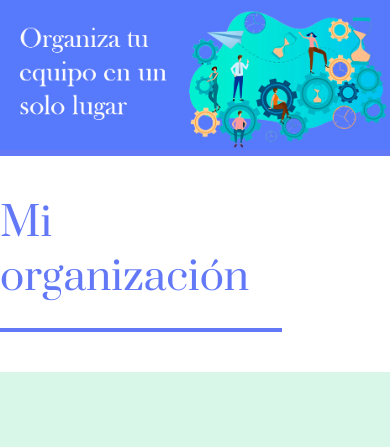
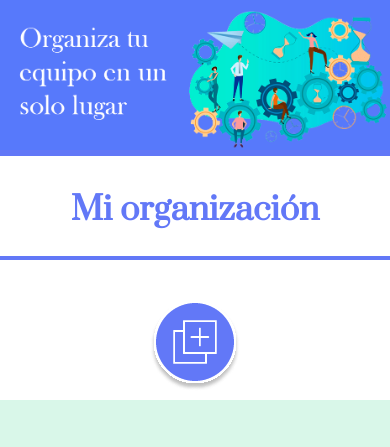
Before and after one commit to serigio04/Org, a React (Create React App) app: page / in a window 390 px wide. Shown: the top 447 px of the page. Built offline with nearby package versions, Linux system fonts and the light colour scheme.

Commit message:
Agregando responsive a la página

```diff
--- a/src/components/Footer/Footer.css
+++ b/src/components/Footer/Footer.css
@@ -9,7 +9,7 @@
     justify-content: space-between;
     color: #fff;
     font-family: 'Montserrat', sans-serif;
-    font-size: 20px;
+    font-size: 1.1rem;
 }
 
 .redes img{
@@ -20,3 +20,7 @@
     filter: invert(100);
     max-width: 24px;
 }
+
+.footer strong{
+    padding-left: 8%;
+}
--- a/src/components/listaOpciones/listaOpciones.css
+++ b/src/components/listaOpciones/listaOpciones.css
@@ -7,7 +7,7 @@
 }
 
 .listaOpciones #select-team{
-    min-width: 600px;
+    width: 70vw;
     background-color: #ffffff;
     box-shadow: 10px 10px 30px 0px rgba(0, 0, 0, 0.1);
     padding: 30px 20px;
@@ -15,3 +15,11 @@
     border: none;
     outline-color: #6278F7;
 }
+
+@media screen and (max-width: 340px) {
+    .listaOpciones #select-team{
+        min-width: 300px;
+        padding: 20px 15px;
+        font-size: 16px;
+    }
+}
--- a/src/components/miorg/miOrg.css
+++ b/src/components/miorg/miOrg.css
@@ -14,7 +14,27 @@
 }
 
 .orgSection img{
-    position: relative;
-    left: 30%;
     cursor: pointer;
 }
+
+@media screen and (max-width: 440px) {
+    .orgSection{
+        justify-content: center;
+        align-items: center;
+        display: inline-block;
+    }
+    .title{
+        font-size: 2rem;
+        font-weight: 600;
+        display: flex;
+        justify-content: center;
+
+    }
+
+    .orgSection img{
+        display: flex;
+        justify-content: center;
+        margin: auto;
+        cursor: pointer;
+    }
+}
```
